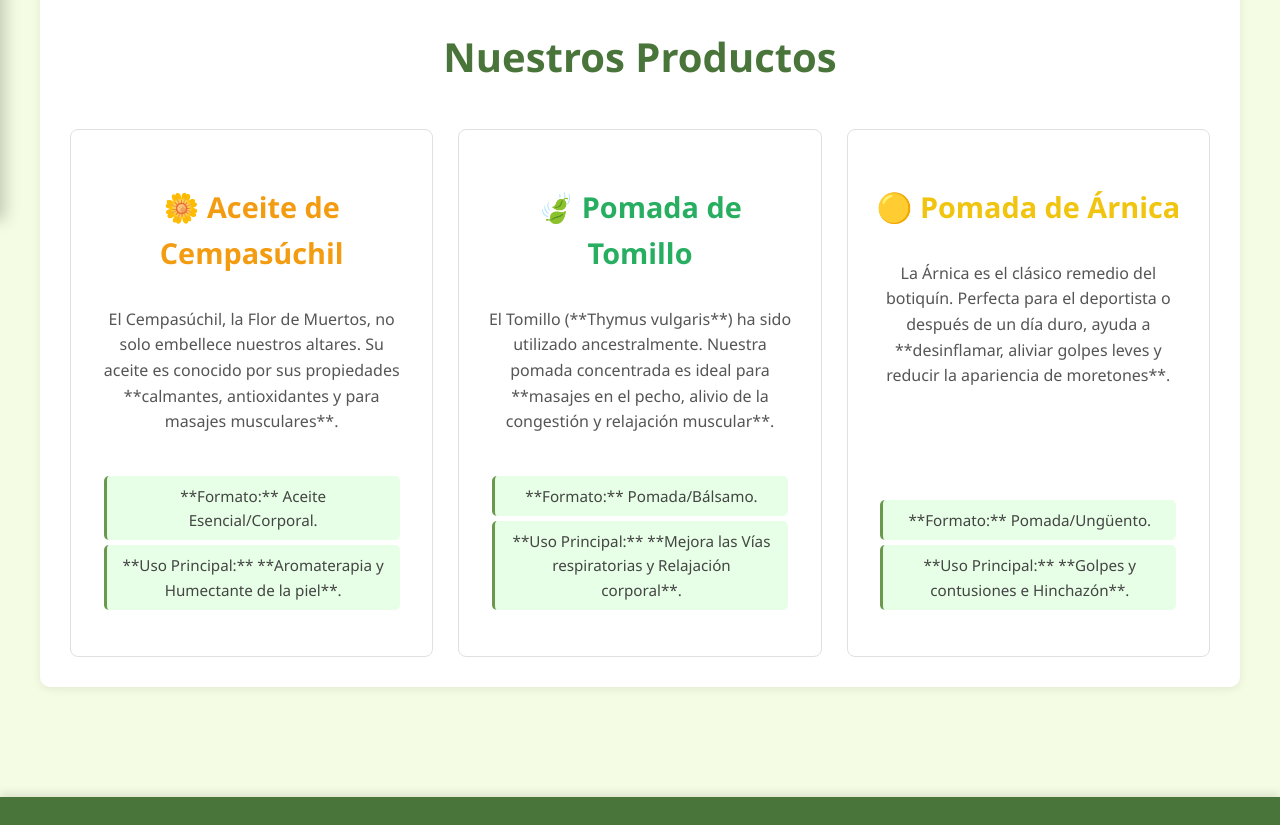
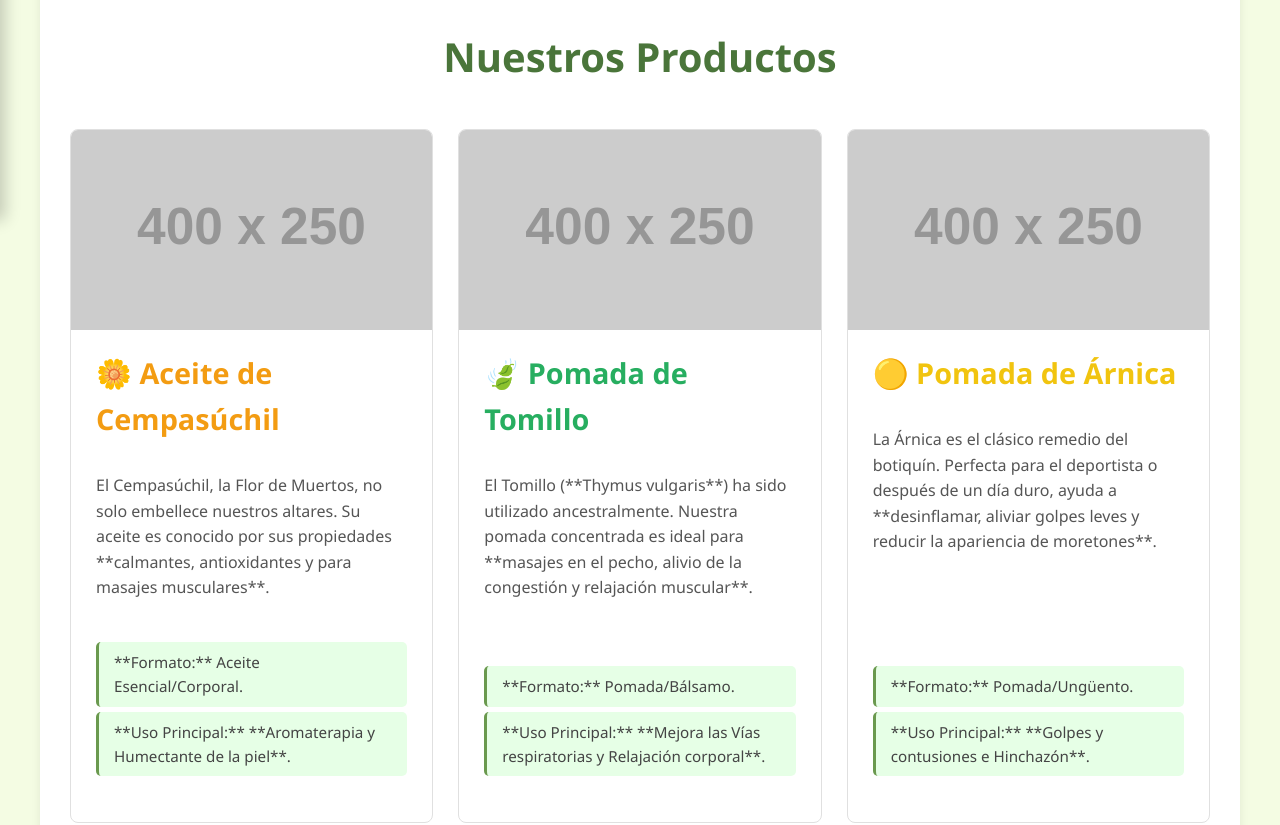
Before and after one commit to pato6468/xocla-web, a plain HTML site: page index.html in a window 1280 px wide. Shown: the part 680-1505 px from the top of the page. Drawn offline with Linux system fonts and the light colour scheme; placeholder pictures from the web are drawn by us.

Commit message:
Add files via upload

```diff
--- a/index.html
+++ b/index.html
@@ -4,7 +4,7 @@
     <meta charset="UTF-8">
     <meta name="viewport" content="width=device-width, initial-scale=1.0">
     <title>XOCTLA - Herbolaria Tradicional Mexicana</title>
-    <link rel="stylesheet" href="styles.css?v=1.7">
+    <link rel="stylesheet" href="styles.css?v=1.8">
 </head>
 <body>
 
@@ -50,6 +50,8 @@
                 <div class="product-container">
 
                     <article class="producto cempasuchil">
+                        <img src="https://via.placeholder.com/400x250.png?text=Cempasúchil" alt="Aceite de Cempasúchil" class="product-image">
+
                         <h3>🌼 Aceite de Cempasúchil</h3>
                         <p>El Cempasúchil, la Flor de Muertos, no solo embellece nuestros altares. Su aceite es conocido por sus propiedades **calmantes, antioxidantes y para masajes musculares**.</p>
                         <ul>
@@ -59,6 +61,8 @@
                     </article>
 
                     <article class="producto tomillo">
+                        <img src="https://via.placeholder.com/400x250.png?text=Tomillo" alt="Pomada de Tomillo" class="product-image">
+
                         <h3>🍃 Pomada de Tomillo</h3>
                         <p>El Tomillo (**Thymus vulgaris**) ha sido utilizado ancestralmente. Nuestra pomada concentrada es ideal para **masajes en el pecho, alivio de la congestión y relajación muscular**.</p>
                         <ul>
@@ -68,6 +72,8 @@
                     </article>
 
                     <article class="producto arnica">
+                        <img src="https://via.placeholder.com/400x250.png?text=Árnica" alt="Pomada de Árnica" class="product-image">
+
                         <h3>🟡 Pomada de Árnica</h3>
                         <p>La Árnica es el clásico remedio del botiquín. Perfecta para el deportista o después de un día duro, ayuda a **desinflamar, aliviar golpes leves y reducir la apariencia de moretones**.</p>
                         <ul>
@@ -76,8 +82,11 @@
                         </ul>
                     </article>
 
-                </div> </section>
-            </main>
+                </div>
+
+            </section>
+
+        </main>
     </div>
 
     <footer>
--- a/styles.css
+++ b/styles.css
@@ -105,7 +105,7 @@ section {
 
 /*
  * ============================================
- * SECCIÓN DE PRODUCTOS MEJORADA (TARJETAS)
+ * SECCIÓN DE PRODUCTOS CON IMÁGENES
  * ============================================
  */
 
@@ -116,32 +116,33 @@ section {
     margin-bottom: 40px;
 }
 
-/* NUEVA REGLA: Contenedor de tarjetas */
 .product-container {
     display: flex;
-    flex-wrap: wrap; /* Esto hace que se apilen en pantallas pequeñas */
-    justify-content: center; /* Centra las tarjetas */
-    gap: 25px; /* El espacio entre las tarjetas */
+    flex-wrap: wrap;
+    justify-content: center;
+    gap: 25px;
 }
 
 /* REGLA MODIFICADA: La tarjeta de producto */
 .producto {
     display: flex;
     flex-direction: column;
-    align-items: center;
-    text-align: center;
+    /* align-items: center; <-- Lo quitamos para que el texto se alinee a la izquierda */
+    text-align: left; /* <-- El texto ahora se alinea a la izquierda */
 
-    margin-bottom: 0; /* 'gap' se encarga de esto ahora */
-    padding: 25px;
+    margin-bottom: 0;
     border: 1px solid #e0e0e0;
     border-radius: 8px;
     transition: transform 0.2s ease-in-out, box-shadow 0.2s ease-in-out;
 
-    /* NUEVO: Reglas de Flexbox para la tarjeta */
-    flex-basis: 300px; /* Cada tarjeta intenta medir 300px de ancho */
-    flex-grow: 1;      /* Permite que crezcan para llenar el espacio */
-    max-width: 400px;  /* Límite para que no se estiren demasiado */
-    background-color: #fff; /* Asegura que la tarjeta tenga fondo */
+    flex-basis: 300px;
+    flex-grow: 1;
+    max-width: 400px;
+    background-color: #fff;
+
+    /* CAMBIO: Quitamos el padding general y lo manejaremos por partes */
+    padding: 0;
+    overflow: hidden; /* Para que la imagen se ajuste a los bordes redondeados */
 }
 
 .producto:hover {
@@ -149,11 +150,20 @@ section {
     box-shadow: 0 6px 15px rgba(0,0,0,0.1);
 }
 
+/* NUEVA REGLA: Estilos para la imagen del producto */
+.product-image {
+    width: 100%;
+    height: 200px; /* Le damos una altura fija */
+    object-fit: cover; /* Esto asegura que la imagen cubra el espacio sin deformarse */
+}
+
+/* CAMBIO: El título y el párrafo ahora tienen su propio padding */
 .producto h3 {
     font-size: 1.8em;
     margin-bottom: 15px;
+    padding: 0 25px; /* Añadimos padding */
+    margin-top: 20px; /* Espacio sobre el título */
 }
-/* Los colores de H3 específicos se mantienen */
 .cempasuchil h3 { color: #f39c12; }
 .tomillo h3 { color: #27ae60; }
 .arnica h3 { color: #f1c40f; }
@@ -162,17 +172,20 @@ section {
     font-size: 1em;
     color: #555;
     max-width: 600px;
+    padding: 0 25px; /* Añadimos padding */
 }
 
 /* REGLA MODIFICADA: Lista de Usos */
 .producto ul {
     list-style: none;
-    padding: 0;
-    width: 95%; /* Ocupa el ancho de la tarjeta */
+    width: auto; /* Dejamos que se ajuste */
+    margin-top: auto; /* Empuja esta lista al fondo de la tarjeta */
+    padding-top: 20px;
 
-    /* NUEVO: Empuja esta lista al fondo de la tarjeta */
-    margin-top: auto;
-    padding-top: 20px; /* Un espacio para separar de la descripción */
+    /* CAMBIO: El padding y el margen ahora están aquí */
+    padding-left: 25px;
+    padding-right: 25px;
+    padding-bottom: 25px;
 }
 
 .producto ul li {
@@ -203,7 +216,7 @@ footer {
 
 /*
 =====================================================
-  ESTILOS DEL NUEVO MENÚ DE NAVEGACIÓN
+  ESTILOS DEL MENÚ
 =====================================================
 */
 
@@ -325,7 +338,7 @@ footer {
 
 /*
 =====================================================
-  FIX: ARREGLO PARA MÓVILES (MEDIA QUERIES)
+  MEDIA QUERIES
 =====================================================
 */
 @media (max-width: 768px) {
```
